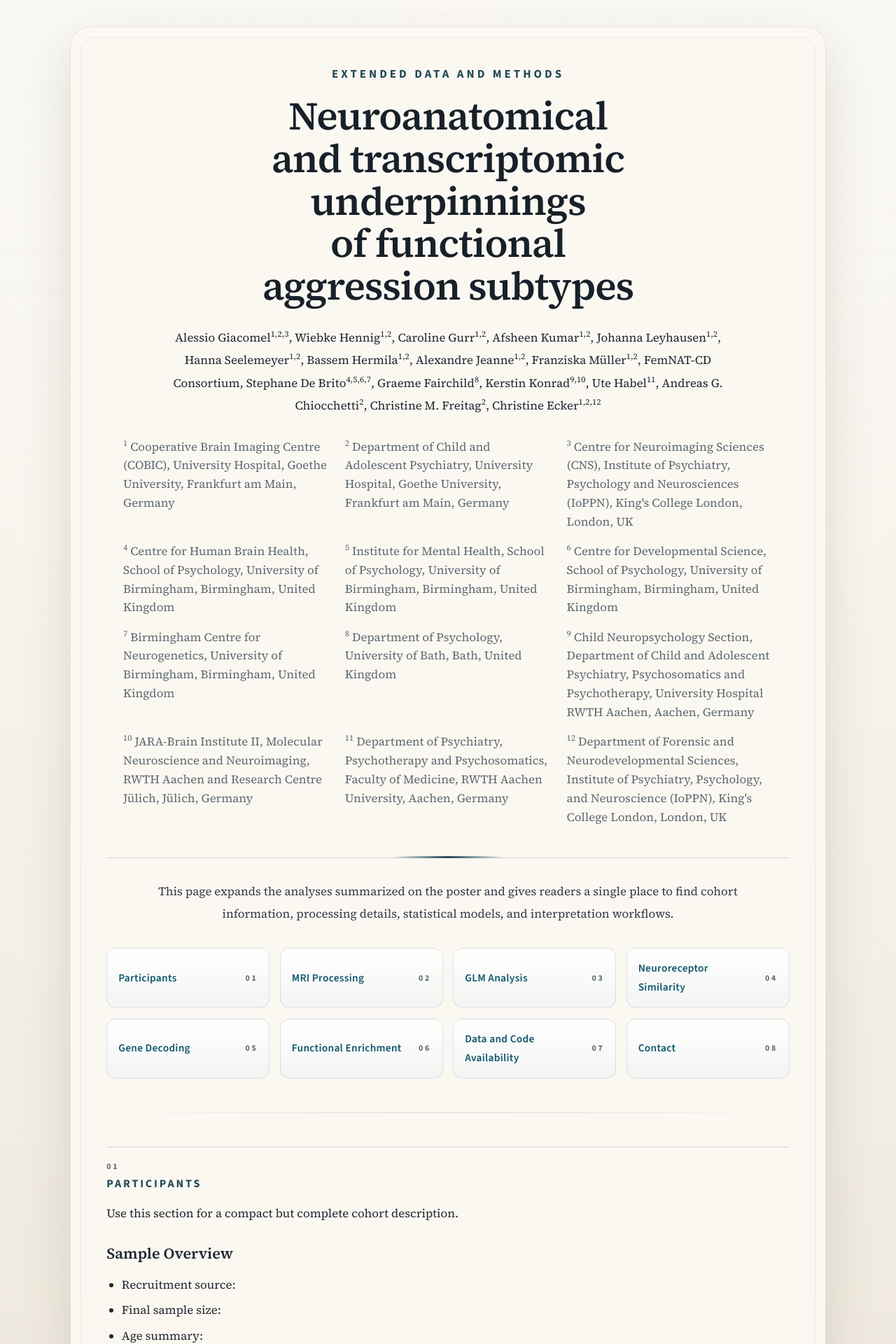
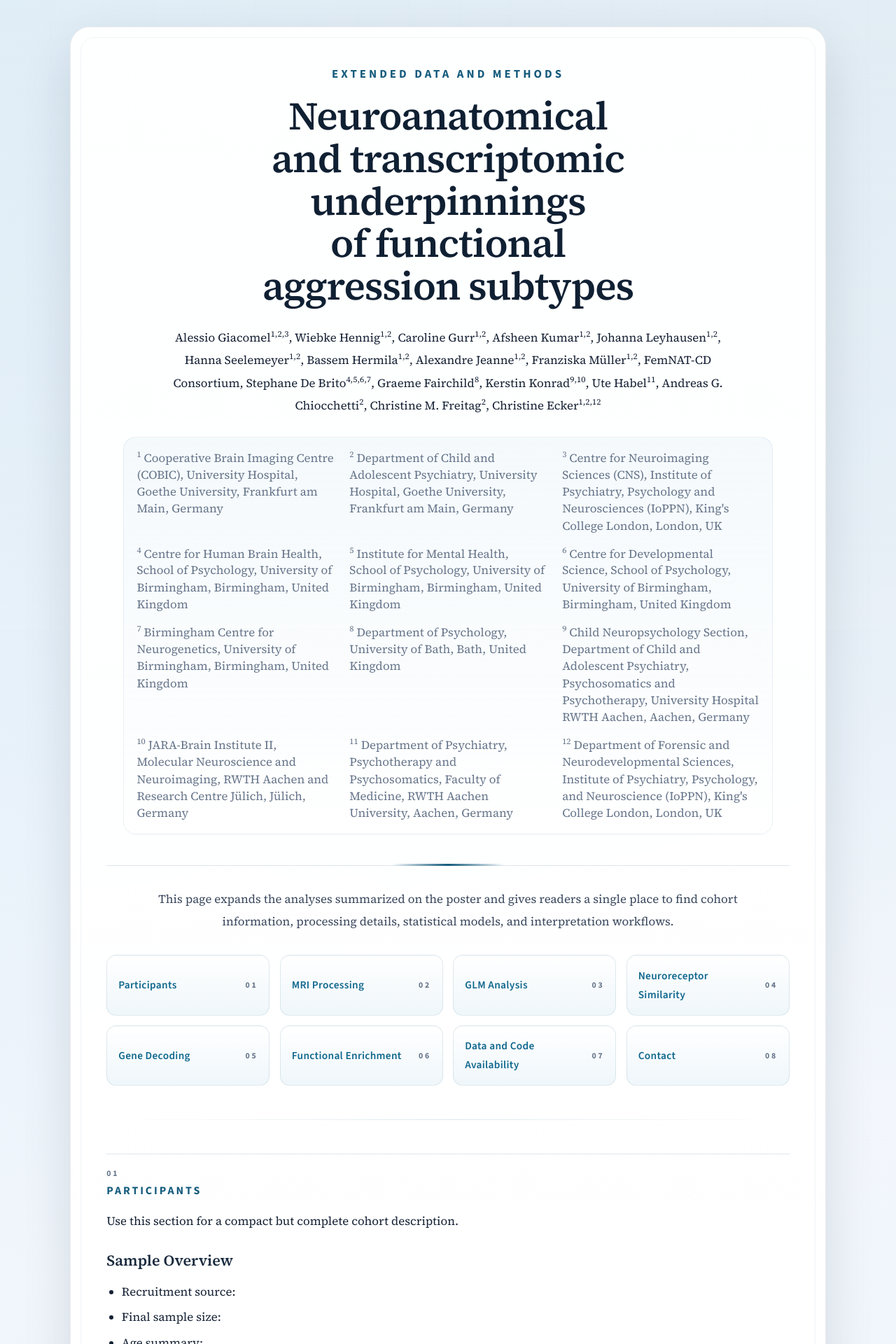
Before and after one commit to alegiac95/Aggression_ohbm26_supplementary, a Jekyll site: the page built from index.md, in a window 1280 px wide. Shown: the top 1920 px of the page at 70% size. Built offline with Jekyll 4.4.1, drawn with Linux system fonts in a browser that asks for light colours.

Commit message:
docs: refresh supplementary theme colors

```diff
--- a/assets/css/style.css
+++ b/assets/css/style.css
@@ -1,14 +1,14 @@
 :root {
-  --paper: rgba(251, 248, 242, 0.94);
-  --paper-edge: rgba(94, 83, 62, 0.12);
-  --background-top: #f7f2e9;
-  --background-bottom: #dfd6c8;
-  --ink: #1f2630;
-  --muted: #5d6870;
-  --accent: #214956;
-  --accent-soft: #dfeaed;
-  --rule: rgba(33, 73, 86, 0.18);
-  --shadow: 0 26px 72px rgba(58, 47, 28, 0.14);
+  --paper: rgba(255, 255, 255, 0.9);
+  --paper-edge: rgba(15, 23, 42, 0.08);
+  --background-top: #f7faff;
+  --background-bottom: #dde7f3;
+  --ink: #142033;
+  --muted: #66758a;
+  --accent: #145b7d;
+  --accent-soft: #e7f2f8;
+  --rule: rgba(20, 91, 125, 0.14);
+  --shadow: 0 28px 72px rgba(15, 23, 42, 0.12);
 }
 
 html {
@@ -19,8 +19,9 @@ body {
   margin: 0;
   min-height: 100vh;
   background:
-    radial-gradient(circle at top, rgba(255, 255, 255, 0.58), transparent 34%),
-    linear-gradient(180deg, var(--background-top) 0%, #ebe4d8 42%, var(--background-bottom) 100%);
+    radial-gradient(circle at top left, rgba(61, 153, 202, 0.15), transparent 28%),
+    radial-gradient(circle at top right, rgba(20, 91, 125, 0.09), transparent 24%),
+    linear-gradient(180deg, var(--background-top) 0%, #edf3fa 46%, var(--background-bottom) 100%);
   color: var(--ink);
   font-family: "Source Serif 4", "Iowan Old Style", "Palatino Linotype", "Book Antiqua", serif;
   line-height: 1.75;
@@ -32,13 +33,13 @@ body::before {
   inset: 0;
   z-index: 0;
   background:
-    linear-gradient(rgba(255, 255, 255, 0.14), rgba(255, 255, 255, 0.08)),
+    linear-gradient(rgba(255, 255, 255, 0.22), rgba(255, 255, 255, 0.08)),
     repeating-linear-gradient(
       90deg,
       transparent 0,
       transparent 72px,
-      rgba(33, 73, 86, 0.018) 72px,
-      rgba(33, 73, 86, 0.018) 73px
+      rgba(20, 91, 125, 0.014) 72px,
+      rgba(20, 91, 125, 0.014) 73px
     );
   pointer-events: none;
 }
@@ -65,7 +66,7 @@ body::before {
   padding: clamp(1.5rem, 4vw, 4.5rem);
   border: 1px solid var(--paper-edge);
   border-radius: 28px;
-  background: var(--paper);
+  background: linear-gradient(180deg, rgba(255, 255, 255, 0.97), var(--paper));
   box-shadow: var(--shadow);
   backdrop-filter: blur(6px);
 }
@@ -74,7 +75,7 @@ body::before {
   content: "";
   position: absolute;
   inset: 14px;
-  border: 1px solid rgba(33, 73, 86, 0.08);
+  border: 1px solid rgba(20, 91, 125, 0.06);
   border-radius: 20px;
   pointer-events: none;
 }
@@ -111,7 +112,7 @@ body::before {
 .paper-title {
   max-width: 20ch;
   margin: 0 auto;
-  color: #182029;
+  color: #102033;
   font-size: clamp(2.15rem, 4.4vw, 3.7rem);
   font-weight: 600;
   line-height: 1.08;
@@ -132,10 +133,14 @@ body::before {
   gap: 0.85rem 1.4rem;
   max-width: 58rem;
   margin: 1.75rem auto 0;
+  padding: 1rem 1.15rem;
+  border: 1px solid rgba(20, 91, 125, 0.08);
+  border-radius: 18px;
+  background: linear-gradient(180deg, rgba(231, 242, 248, 0.45), rgba(255, 255, 255, 0.65));
   color: var(--muted);
   text-align: left;
-  font-size: 0.96rem;
-  line-height: 1.6;
+  font-size: 0.82rem;
+  line-height: 1.45;
 }
 
 .paper-affiliations p {
@@ -145,7 +150,7 @@ body::before {
 .paper-lede {
   max-width: 52rem;
   margin: 0 auto 2rem;
-  color: #313947;
+  color: #38465b;
   font-size: 1.12rem;
   line-height: 1.9;
   text-align: center;
@@ -164,9 +169,9 @@ body::before {
   justify-content: space-between;
   gap: 1rem;
   padding: 0.95rem 1rem;
-  border: 1px solid rgba(33, 73, 86, 0.14);
+  border: 1px solid rgba(20, 91, 125, 0.12);
   border-radius: 14px;
-  background: linear-gradient(180deg, rgba(255, 255, 255, 0.94), rgba(239, 244, 244, 0.72));
+  background: linear-gradient(180deg, rgba(255, 255, 255, 0.96), rgba(231, 242, 248, 0.66));
   color: var(--accent);
   text-decoration: none;
   font-family: "Source Sans 3", "Avenir Next", "Segoe UI", sans-serif;
@@ -179,9 +184,9 @@ body::before {
 .section-nav a:hover,
 .section-nav a:focus-visible {
   transform: translateY(-2px);
-  border-color: rgba(33, 73, 86, 0.28);
-  background: linear-gradient(180deg, #ffffff, #edf3f4);
-  box-shadow: 0 12px 24px rgba(33, 73, 86, 0.08);
+  border-color: rgba(20, 91, 125, 0.26);
+  background: linear-gradient(180deg, #ffffff, #eff7fb);
+  box-shadow: 0 12px 24px rgba(20, 91, 125, 0.08);
 }
 
 .section-nav__number {
@@ -227,7 +232,7 @@ hr {
 
 .paper-sheet h3 {
   margin: 1.75rem 0 0.6rem;
-  color: #1b2530;
+  color: #18293c;
   font-size: 1.34rem;
   font-weight: 600;
   line-height: 1.3;
@@ -252,13 +257,13 @@ hr {
 }
 
 .paper-sheet a {
-  color: #0f566c;
+  color: #0f678d;
   text-decoration-thickness: 0.08em;
   text-underline-offset: 0.18em;
 }
 
 .paper-sheet a:hover {
-  color: #0a6e89;
+  color: #0b7da8;
 }
 
 .paper-sheet pre,
@@ -269,16 +274,16 @@ hr {
 .paper-sheet pre {
   overflow-x: auto;
   padding: 1rem 1.15rem;
-  border: 1px solid rgba(33, 73, 86, 0.12);
+  border: 1px solid rgba(20, 91, 125, 0.12);
   border-radius: 14px;
-  background: #f3efe7;
+  background: #f3f8fc;
   font-size: 0.95rem;
 }
 
 .paper-sheet :not(pre) > code {
   padding: 0.12rem 0.35rem;
   border-radius: 0.45rem;
-  background: #f3efe7;
+  background: #edf5fb;
   font-size: 0.92em;
 }
 
@@ -299,7 +304,7 @@ hr {
 .paper-sheet th,
 .paper-sheet td {
   padding: 0.8rem 0.5rem;
-  border-bottom: 1px solid rgba(33, 73, 86, 0.12);
+  border-bottom: 1px solid rgba(20, 91, 125, 0.12);
   text-align: left;
   vertical-align: top;
 }
@@ -343,7 +348,8 @@ hr {
 
   .paper-affiliations {
     grid-template-columns: 1fr;
-    font-size: 0.93rem;
+    padding: 0.9rem 0.95rem;
+    font-size: 0.78rem;
   }
 
   .paper-lede {
```
